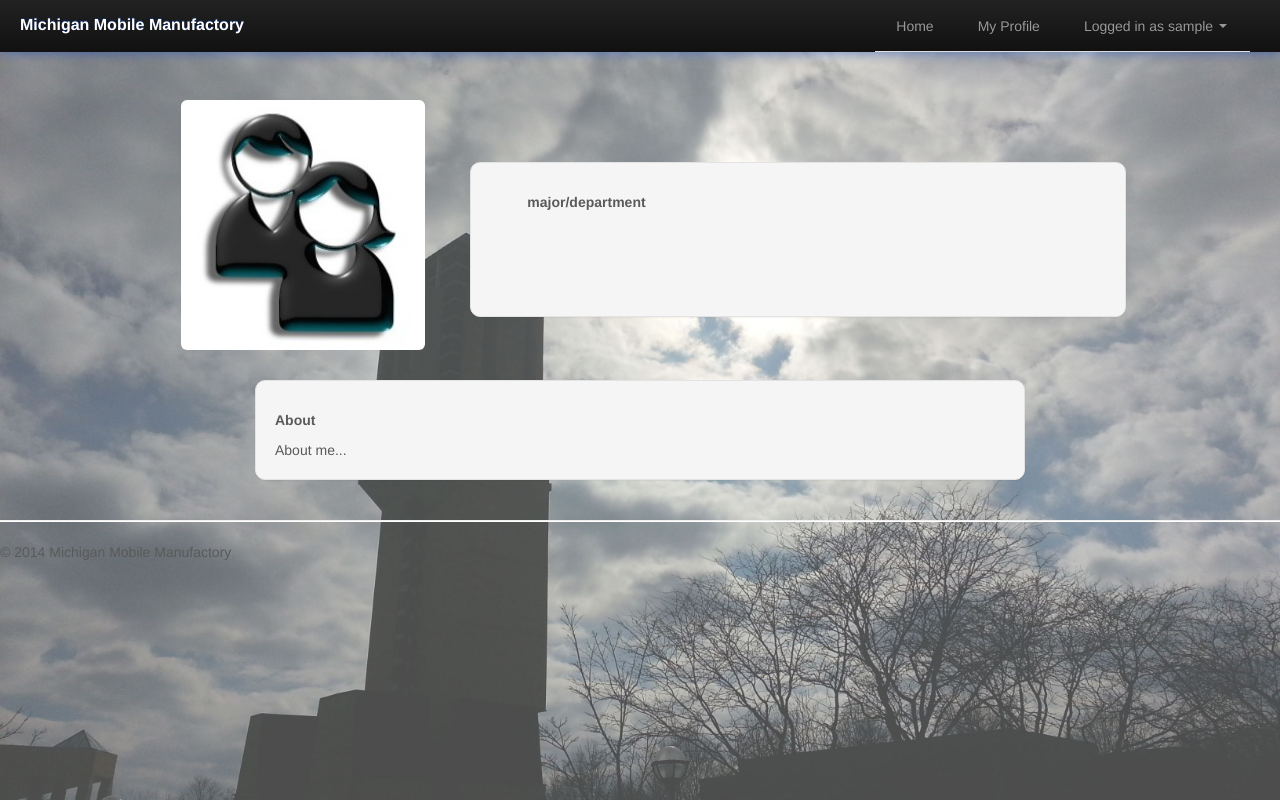
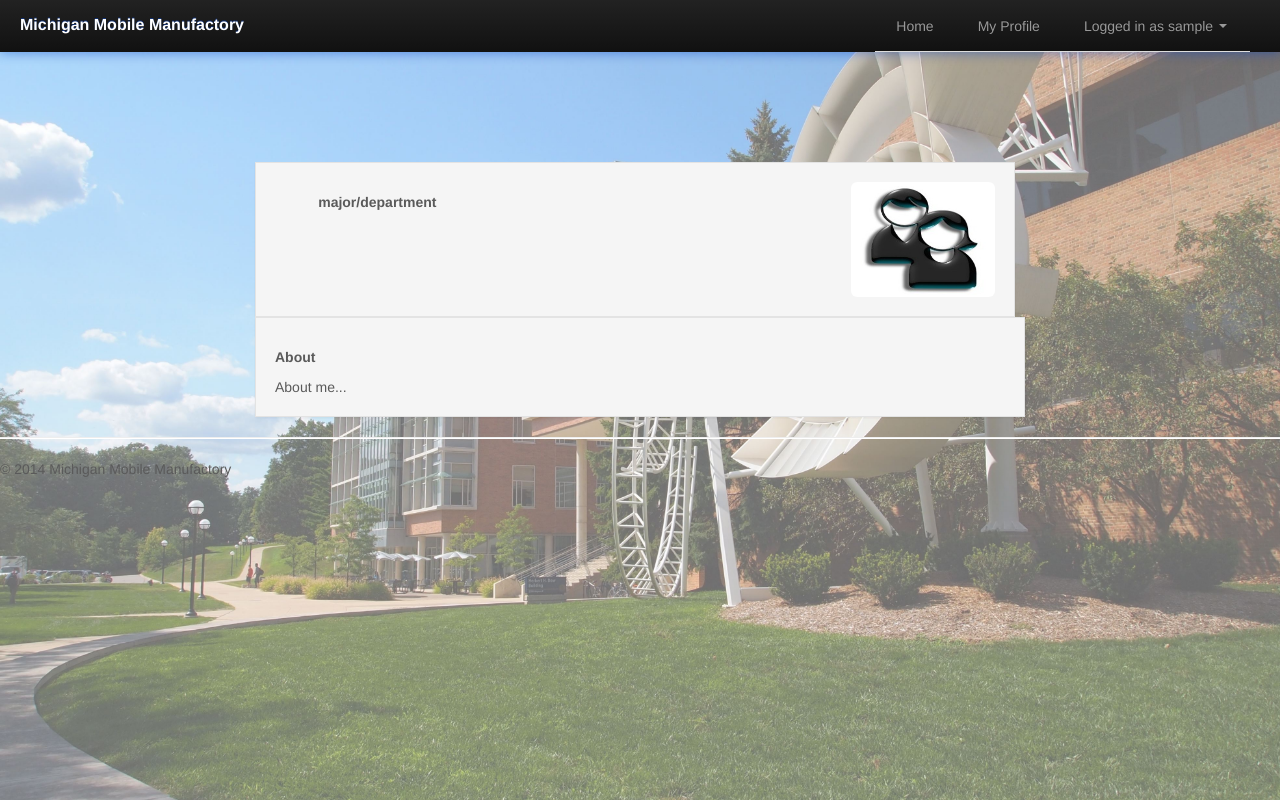
Before and after one commit to lucaluo/MMM, a Django app: template mmm/mmm/templates/profile.html in a window 1280 px wide. Run offline with Django 3.2, Linux system fonts and the light colour scheme; the template is opened without the code that fills it, so the values that code supplies are empty; the visitor is signed in with stand-in values (Sample User, id 1).

Commit message:
Changing up UI for profile page
Test1

```diff
--- a/mmm/mmm/static/css/profile.css
+++ b/mmm/mmm/static/css/profile.css
@@ -3,7 +3,7 @@
         padding-bottom: 40px;
                 background-color: #f5f5f5;
 
-        background: url(../img/myPictures/towerWhite1.jpg) no-repeat center center fixed;
+        background: url(../img/myPictures/northCampusLight.jpg) no-repeat center center fixed;
   		-webkit-background-size: cover;
   		-moz-background-size: cover;
   		-o-background-size: cover;
@@ -27,11 +27,11 @@
       	text-align: center;
       }
       .picBox {
-      height:280px;
+      height:240px;
       }
       .nametag{
-      width:80%;
-      margin-left:2%;
+      width:100%;
+      margin-left:0;
       margin-top:8%;
       height:115px;
       }
@@ -42,14 +42,42 @@
       margin-left:6%;
       }
       .profPic {
-       height:250px;
-       width:auto;
+       height:100%;
+       width:20%;
        }
       .well {
-      -webkit-border-radius: 10px;
-           -moz-border-radius: 10px;
-                border-radius: 10px;
+      -webkit-border-radius: 0px;
+           -moz-border-radius: 0px;
+                border-radius: 0px;
         -webkit-box-shadow: 0 1px 2px rgba(0,0,0,.05);
            -moz-box-shadow: 0 1px 2px rgba(0,0,0,.05);
                 box-shadow: 0 1px 2px rgba(0,0,0,.05);
       }
+      .imgWrap {
+  position: relative;
+  height: 240px;
+  width: 200px;
+}
+
+.imgDescription {
+  position: absolute;
+  top: 0;
+  bottom: 0;
+  left: 0;
+  right: 0;
+  background: rgba(29, 106, 154, 0.72);
+  color: #fff;
+
+
+  visibility: hidden;
+  opacity: 0;
+
+  -webkit-transition: visibility opacity 0.2s;
+
+}
+
+
+.imgWrap:hover .imgDescription {
+  visibility: visible;
+  opacity: 1;
+}
--- a/mmm/mmm/templates/profile.html
+++ b/mmm/mmm/templates/profile.html
@@ -6,11 +6,11 @@
 {% block content %}
 	<div class = " container">
 		<div class = "row-fluid headRow">
-			<div class = "span4 picBox">
-				<img src="{% if userInfoObj.image %}{{ userInfoObj.image.url }}{% else %}/static/img/myPictures/defaultProfPic.jpg{% endif %}" class = "pull-right img-rounded profPic" title = "Click here to edit picture in edit mode...">
-			</div>
-			<div class = "span8">
-				<div class = "well nametag">
+
+		<div class = "span8 offset2">
+		  <div class = "well nametag" style = "margin-bottom:0; width:93.5%">
+
+			<img src="{% if userInfoObj.image %}{{ userInfoObj.image.url }}{% else %}/static/img/myPictures/defaultProfPic.jpg{% endif %}" class = "pull-right img-rounded profPic" title = "Click here to edit picture in edit mode...">
 					<h3 class = "name infoBox"> {{ userInfoObj.full_name }} </h3>
 					<h5 class = "major infoBox"> {{ userInfoObj.major|default:"major/department" }} </h5>
 					{% ifequal userInfoObj.user.id request.user.id %}
@@ -24,7 +24,7 @@
 		</div>
 		<div class = "row-fluid">
 			<div class = "span8 offset2">
-				<div class = "well">
+				<div class = "well" style = "margin:0">
 					<h5>About</h5>
 					<div class="infoBox" id = "aboutBox">
 					{{ userInfoObj.bio|default:"About me..." }}
```
